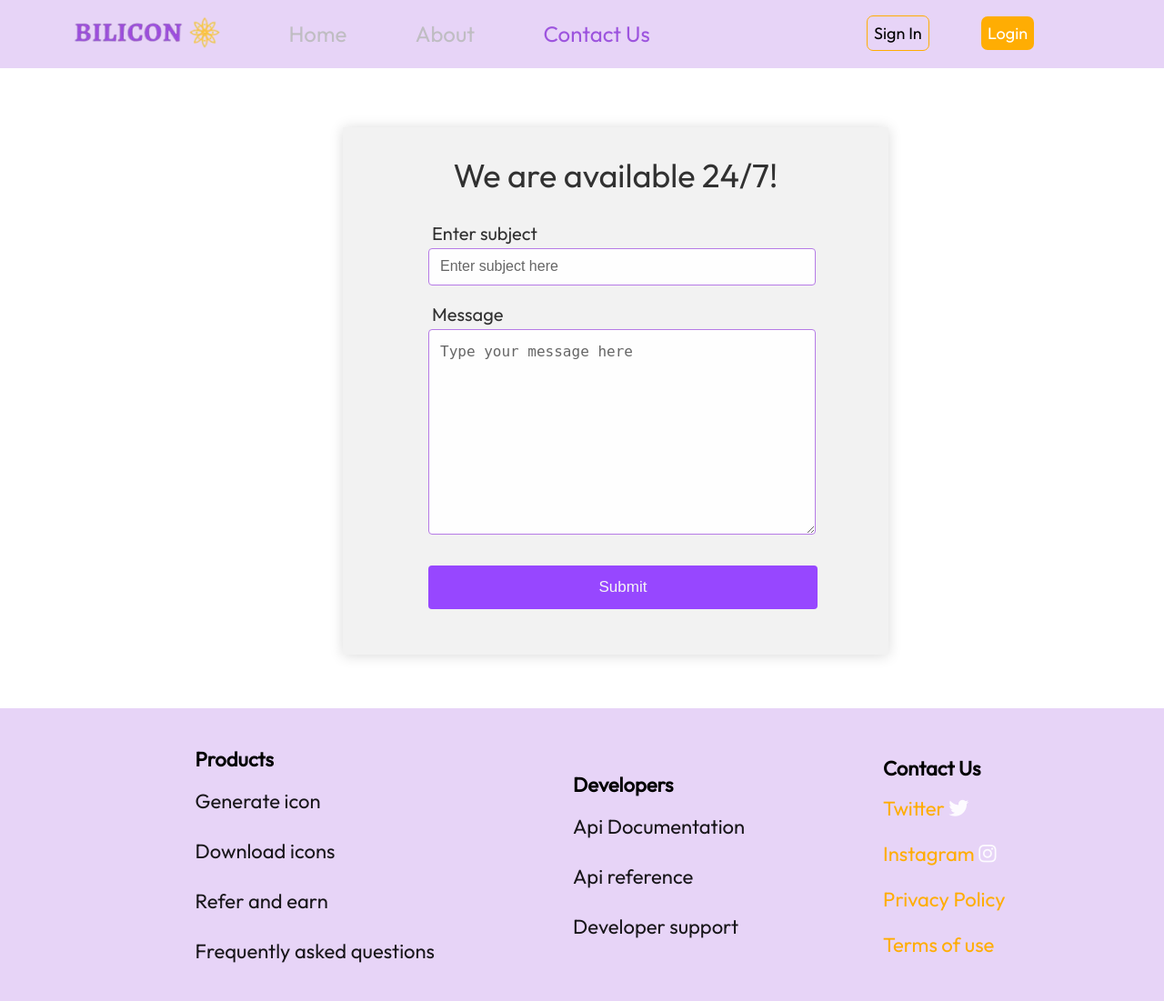
After one commit to zuri-training/Team-Spoonbill2, a web app: file Public/Contact Us.html in a window 1280 px wide. The commit adds this page. Shown: the whole page at 91% size. Run offline with its HTML, style and script files only (its server is not run), Linux system fonts and the light colour scheme; some libraries are stand-ins or nearby versions.

Commit message:
Files Added

```diff
--- /dev/null
+++ b/Public/Contact Us.html
@@ -0,0 +1,67 @@
+<!DOCTYPE html>
+<html lang="en">
+<head>
+    <meta charset="UTF-8">
+    <meta http-equiv="X-UA-Compatible" content="IE=edge">
+    <meta name="viewport" content="width=device-width, initial-scale=1.0">
+    <title>Contact Us</title>
+</head>
+<link rel="stylesheet" href="css/Contact Us.css">
+<link rel="stylesheet" href="css/styles.css">
+<script src="https://kit.fontawesome.com/212fe58092.js" crossorigin="anonymous"></script>
+<body>
+    <header>
+        <div class="logo"><img src="img/bilicon-low-resolution-color-logo 2.png" alt="BILICON"></div>
+        <nav class="navbar">
+            <a href="#" class="toggle-button">
+                <span class="bar"></span>
+                <span class="bar"></span>
+                <span class="bar"></span>
+            </a>
+            <div class="menu1">
+                    <a href="index.html">Home</a>
+                    <a href="About us.html">About</a>
+                    <a href="Contact Us.html" class="active">Contact Us</a>
+            </div>
+            <div class="menu2">
+                <a href="#" class="different">Sign In</a>
+                <a href="#">Login</a>
+            </div>
+        </nav>
+    </header>
+    <section>
+        <div class="contact">
+            <h1>We are available 24/7!</h1>
+            <form action="mailto:Ayomikunwahab18@gmail.com">
+                <label>Enter subject</label>
+                <input type="text" placeholder="Enter subject here">
+                <label>Message</label>
+                <textarea name="message" placeholder="Type your message here"></textarea>
+                <input class="submit" type="submit" value="Submit">
+            </form>
+        </div>
+    </section>
+    <footer>
+        <ul class="foot1">
+            <li><b>Products</b></li>
+            <li><a href="#">Generate icon</a></li>
+            <li><a href="#">Download icons</a></li>
+            <li><a href="#">Refer and earn</a></li>
+            <li><a href="#">Frequently asked questions</a></li>
+        </ul>
+        <ul class="foot2">
+            <li><b>Developers</b></li>
+            <li><a href="#">Api Documentation</a></li>
+            <li><a href="#">Api reference</a></li>
+            <li><a href="#">Developer support</a></li>
+        </ul>
+        <ul class="foot3">
+            <li><b>Contact Us</b></li>
+            <li><a href="#" class="twitter">Twitter <i class="fa-brands fa-twitter"></i></a></li>
+            <li><a href="#" class="instagram">Instagram <i class="fa-brands fa-instagram"></i></a></li>
+            <li><a href="#">Privacy Policy</a></li>
+            <li><a href="#">Terms of use</a></li>
+        </ul>
+    </footer>
+</body>
+</html>
--- /dev/null
+++ b/Public/css/Contact Us.css
@@ -0,0 +1,80 @@
+section {
+    padding: 20em;
+    padding-bottom: 24em;
+}
+.contact {
+    position: absolute;
+    width: 600px;
+    height: 580px;
+    left: 377px;
+    top: 140px;
+    background: #F2F2F2;
+    box-shadow: 0px 1px 14px rgba(0, 0, 0, 0.15);
+}
+
+.contact h1 {
+    font-style: normal;
+    font-weight: 500;
+    font-size: 36px;
+    line-height: 45px;
+    color: rgba(0, 0, 0, 0.8);
+    text-align: center;
+}
+
+form {
+    width: 200px;
+    margin-left: 94px;
+}
+
+form label {
+    display: flex;
+    margin: 20px 0 4px 4px;
+    font-style: normal;
+    font-weight: 500;
+    font-size: 20px;
+    line-height: 24px;
+    color: rgba(0, 0, 0, 0.8);
+}
+
+form ::placeholder {
+    font-style: normal;
+    font-weight: 400;
+    font-size: 16px;
+    line-height: 24px;
+    color: rgba(0, 0, 0, 0.6);
+}
+
+form input {
+    color: white;
+    width: 200%;
+    padding: 12px;
+    border: 1px solid #B67BE6;
+    border-radius: 4px;
+    background-color: #FFFFFFE5;
+}
+
+textarea {
+    color: white;
+    width: 200%;
+    height: 200px;
+    font-size: 14px;
+    padding: 12px;
+    border: 1px solid #B67BE6;
+    border-radius: 4px;
+    background-color: #FFFFFFE5;
+}
+
+.submit {
+        width: 428px;
+        color: #F5F5F5;
+        font-size: 17px;
+        padding: 14px;
+        border: none;
+        border-radius: 4px;
+        margin-top: 30px;
+        background-color: #9747FF;
+}
+
+.submit:hover {
+    cursor: pointer;
+}
--- a/Public/css/styles.css
+++ b/Public/css/styles.css
@@ -64,6 +64,12 @@ nav a {
     padding: 7px;
     font-size: 18px;
     border-radius: 7px;
+}
+
+.menu2>.different {
+    background-color: #E7D4F7;
+    border: 1px solid #FFAD03;
+    color: #000000;
 }
 
 .menu1 a.active {
@@ -220,6 +226,27 @@ nav a {
 .box1-2>img {
     width: 734px;
     height: 295px;
+}
+
+.box1-2 p {
+    font-size: 40px;
+    position: absolute;
+    left: 52%;
+    top: 190%;
+}
+
+.box1-3 p {
+    font-size: 40px;
+    position: absolute;
+    left: 55%;
+    top: 245.9%;
+}
+
+.box1-4 p {
+    font-size: 40px;
+    position: absolute;
+    left: 52%;
+    top: 301%;
 }
 
 .box1-1 h2 {
@@ -464,3 +491,7 @@ footer>ul>li {
     line-height: 40px;
     text-decoration: none;
 }
+
+.foot3 i {
+    color: #FFFFFFE5;
+}
```
Also changed, not shown: Public/About us.html (added, +72 -0 lines), Public/css/About Us.css (added, +18 -0 lines), Public/index.html (+15 -6 lines).
